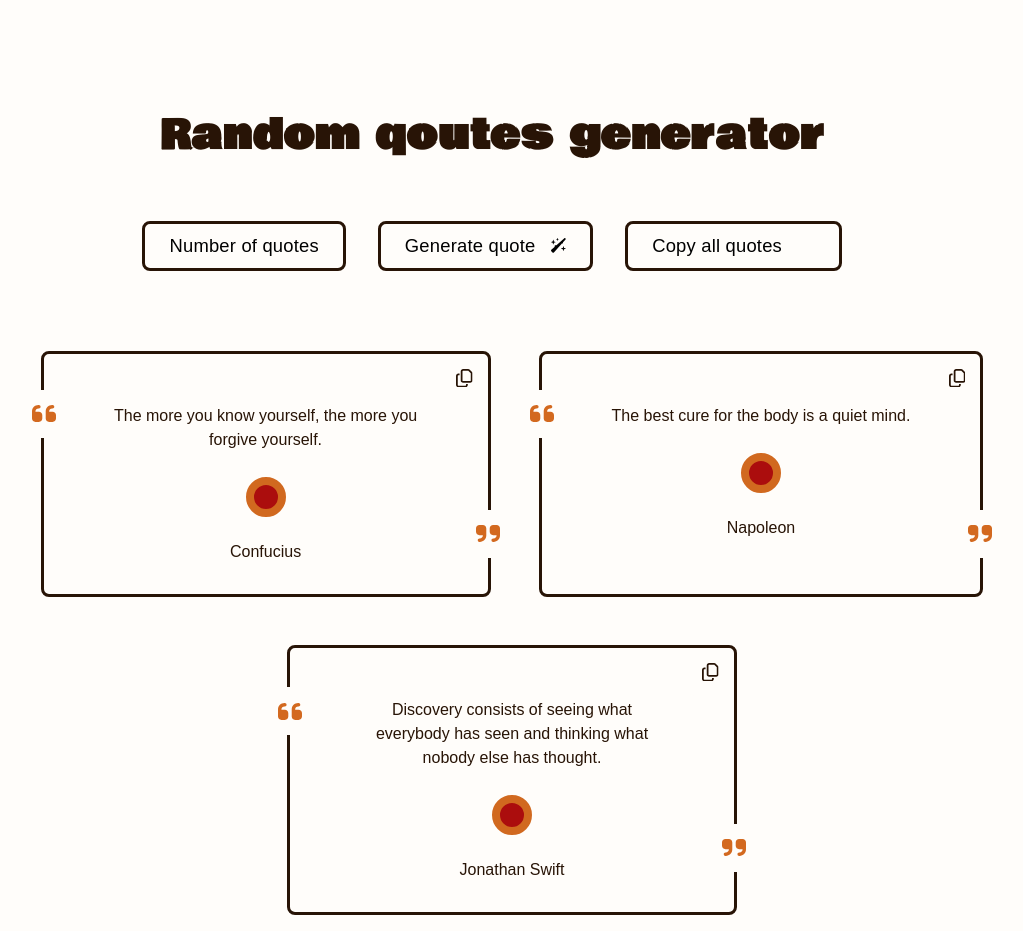
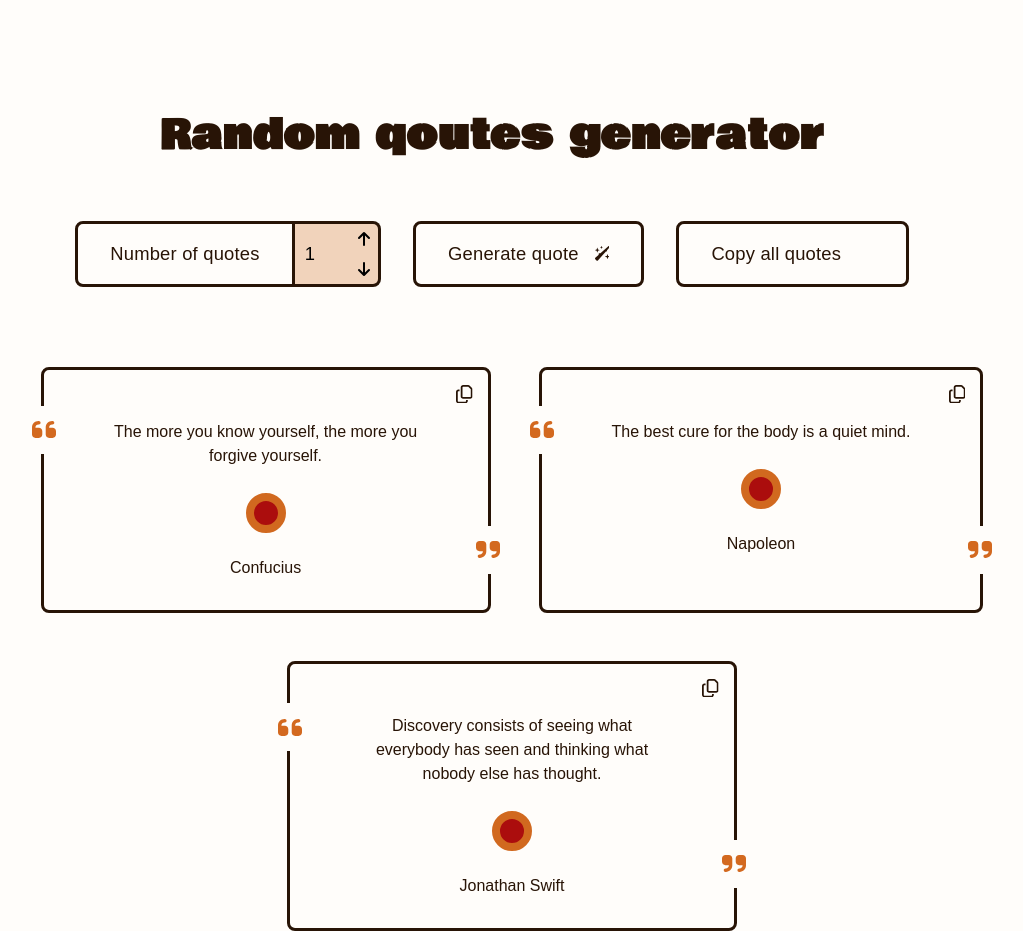
Before and after one commit to OlaJurrek/random-quotes-generator, a React (Vite) app: page / in a window 1280 px wide. Shown: the whole page, without its empty margins (148-1171 px from the left). Built offline with nearby package versions, Linux system fonts and the light colour scheme.

Commit message:
number input

```diff
--- /dev/null
+++ b/src/assets/icons/ArrowDown.jsx
@@ -0,0 +1,25 @@
+function ArrowDownIcon() {
+  return (
+    <svg
+      xmlns="http://www.w3.org/2000/svg"
+      width="12"
+      height="16"
+      fill="none"
+      viewBox="0 0 12 16"
+    >
+      <g clipPath="url(#clip0_15_100)">
+        <path
+          fill="#000"
+          d="M5.294 14.706c.39.39 1.025.39 1.415 0l5-5a1.002 1.002 0 00-1.415-1.415L7 11.587V2a.999.999 0 10-2 0v9.584l-3.294-3.29A1.002 1.002 0 00.291 9.709l5 5 .003-.003z"
+        ></path>
+      </g>
+      <defs>
+        <clipPath id="clip0_15_100">
+          <path fill="#fff" d="M0 0H12V16H0z"></path>
+        </clipPath>
+      </defs>
+    </svg>
+  );
+}
+
+export default ArrowDownIcon;
--- /dev/null
+++ b/src/assets/icons/ArrowUp.jsx
@@ -0,0 +1,25 @@
+function ArrowUpIcon() {
+  return (
+    <svg
+      xmlns="http://www.w3.org/2000/svg"
+      width="12"
+      height="16"
+      fill="none"
+      viewBox="0 0 12 16"
+    >
+      <g clipPath="url(#clip0_15_102)">
+        <path
+          fill="#000"
+          d="M6.706 1.294a1.002 1.002 0 00-1.415 0l-5 5a1.002 1.002 0 001.415 1.415L5 4.413V14a.999.999 0 102 0V4.412l3.294 3.294a1.002 1.002 0 001.415-1.415l-5-5-.003.003z"
+        ></path>
+      </g>
+      <defs>
+        <clipPath id="clip0_15_102">
+          <path fill="#fff" d="M0 0H12V16H0z"></path>
+        </clipPath>
+      </defs>
+    </svg>
+  );
+}
+
+export default ArrowUpIcon;
--- a/src/components/Actions.jsx
+++ b/src/components/Actions.jsx
@@ -1,15 +1,34 @@
+import React from "react";
 import styled from "styled-components";
 import Button from "./Button";
 import texts from "../texts";
 import IconWandSparkles from "../assets/icons/WandSparklesIcon";
 import IconCopy from "../assets/icons/CopyIcon";
+import Label from "./Label";
+import NumberInput from "./NumberInput";
+import ArrowUpIcon from "../assets/icons/ArrowUp.jsx";
+import ArrowDownIcon from "../assets/icons/ArrowDown.jsx";
+import VisuallyHidden from "./VisuallyHidden";
 
 const Actions = ({ copyAll }) => {
+  const [inputValue, setInputValue] = React.useState(1);
+  function handleClick() {
+    setInputValue(inputValue + 1)
+  }
   return (
     <StyledSection>
-      <Button type="special">
-        <label>{texts.buttons.number}</label>
-      </Button>
+      <div style={{ display: "flex", position: "relative" }}>
+        <Label htmlFor="numOfQoutes">{texts.buttons.number}</Label>
+        <NumberInput id="numOfQoutes" value={inputValue} onChange={(event) => { setInputValue(event.target.value) }}/>
+        <ArrowButton style={{top: '8px'}} onClick={handleClick}>
+          <ArrowUpIcon />
+          <VisuallyHidden>{texts.buttons.stepUp}</VisuallyHidden>
+        </ArrowButton>
+        <ArrowButton style={{bottom: '8px'}}>
+          <ArrowDownIcon />
+          <VisuallyHidden>{texts.buttons.stepDown}</VisuallyHidden>
+        </ArrowButton>
+      </div>
       <Button type="submit">
         <span>{texts.buttons.generate}</span>
         <IconWandSparkles width=".8em" height=".8em" aria-hidden="true" />
@@ -29,4 +48,13 @@ const StyledSection = styled.section`
   margin-bottom: 80px;
 `;
 
+const ArrowButton = styled.button`
+position: absolute;
+  right: 5px;
+  background-color: transparent;
+  height: 30%;
+  border: none;
+  cursor: pointer;
+`;
+
 export default Actions;
--- a/src/components/Button.jsx
+++ b/src/components/Button.jsx
@@ -1,4 +1,4 @@
-import styled from "styled-components";
+import FormItem from "./FormItem";
 
 const Button = ({ children, className, handleClick, type }) => {
   let btnType;
@@ -10,25 +10,10 @@ const Button = ({ children, className, handleClick, type }) => {
     throw new Error('Unrecognized button type');
   }
   return (
-    <StyledButton type={btnType} className={className} onClick={handleClick}>
+    <FormItem as="button" type={btnType} className={className} onClick={handleClick}>
       {children}
-    </StyledButton>
+    </FormItem>
   );
 };
 
-const StyledButton = styled.button`
-  display: flex;
-  align-items: center;
-  gap: 1rem;
-  padding: 8px 24px;
-  font-size: 1.15rem;
-  font-variation-settings: "wght" 480;
-  letter-spacing: 0.2px;
-  background-color: var(--white);
-  border: var(--borderWidth) solid var(--black);
-  border-radius: var(--borderRadius);
-  cursor: pointer;
-`;
-
-
 export default Button;
--- /dev/null
+++ b/src/components/FormItem.jsx
@@ -0,0 +1,21 @@
+import styled from "styled-components";
+
+function FormItem({className, children }) {
+  return <StyledFormItem className={className}>{children}</StyledFormItem>
+}
+
+const StyledFormItem = styled.div`
+  display: flex;
+  align-items: center;
+  gap: 1rem;
+  padding: 16px 32px;
+  font-size: 1.15rem;
+  font-variation-settings: "wght" 480;
+  letter-spacing: 0.2px;
+  background-color: var(--white);
+  border: var(--borderWidth) solid var(--black);
+  border-radius: var(--borderRadius);
+  cursor: pointer;
+`;
+
+export default FormItem;
--- /dev/null
+++ b/src/components/Label.jsx
@@ -0,0 +1,24 @@
+import styled from "styled-components";
+
+function Label({ children, htmlFor }) {
+  return (
+    <StyledLabel htmlFor={htmlFor}>
+      {children}
+    </StyledLabel>
+  );
+}
+
+const StyledLabel = styled.label`
+  display: inline-block;
+  padding: 16px 32px;
+  font-size: 1.15rem;
+  font-variation-settings: "wght" 480;
+  letter-spacing: 0.2px;
+  background-color: var(--white);
+  border: var(--borderWidth) solid var(--black);
+  border-radius: var(--borderRadius);
+  border-top-right-radius: 0;
+  border-bottom-right-radius: 0;
+`;
+
+export default Label;
--- /dev/null
+++ b/src/components/NumberInput.jsx
@@ -0,0 +1,43 @@
+import styled from "styled-components";
+
+function NumberInput({ id, value }) {
+  return (
+    <StyledInput
+      id={id}
+      max="200"
+      maxLength={3}
+      pattern="[\d]{1,3}"
+      required
+      type="number"
+      value={value}
+    />
+  );
+}
+
+const StyledInput = styled.input`
+  display: inline-block;
+  padding: 8px 30px 8px 10px;
+  font-size: 1.15rem;
+  font-variation-settings: "wght" 480;
+  letter-spacing: 0.2px;
+  border: var(--borderWidth) solid var(--black);
+  border-radius: var(--borderRadius);
+  max-width: 5.4rem;
+  border-left: none;
+  border-top-left-radius: 0;
+  border-bottom-left-radius: 0;
+  background-color: var(--lightOrange);
+  // For hiding arrows
+  /* Chrome, Safari, Edge, Opera */
+  &::-webkit-outer-spin-button,
+  &::-webkit-inner-spin-button {
+    -webkit-appearance: none;
+    margin: 0;
+  }
+  /* Firefox */
+  &[type="number"] {
+    -moz-appearance: textfield;
+  }
+`;
+
+export default NumberInput;
--- a/src/texts.js
+++ b/src/texts.js
@@ -5,5 +5,7 @@ export default {
     copy: "Copy quote",
     generate: "Generate quote",
     number: "Number of quotes",
-  }
+    stepUp: "Increase number",
+    stepDown: "Decrease number",
+  },
 };
```
